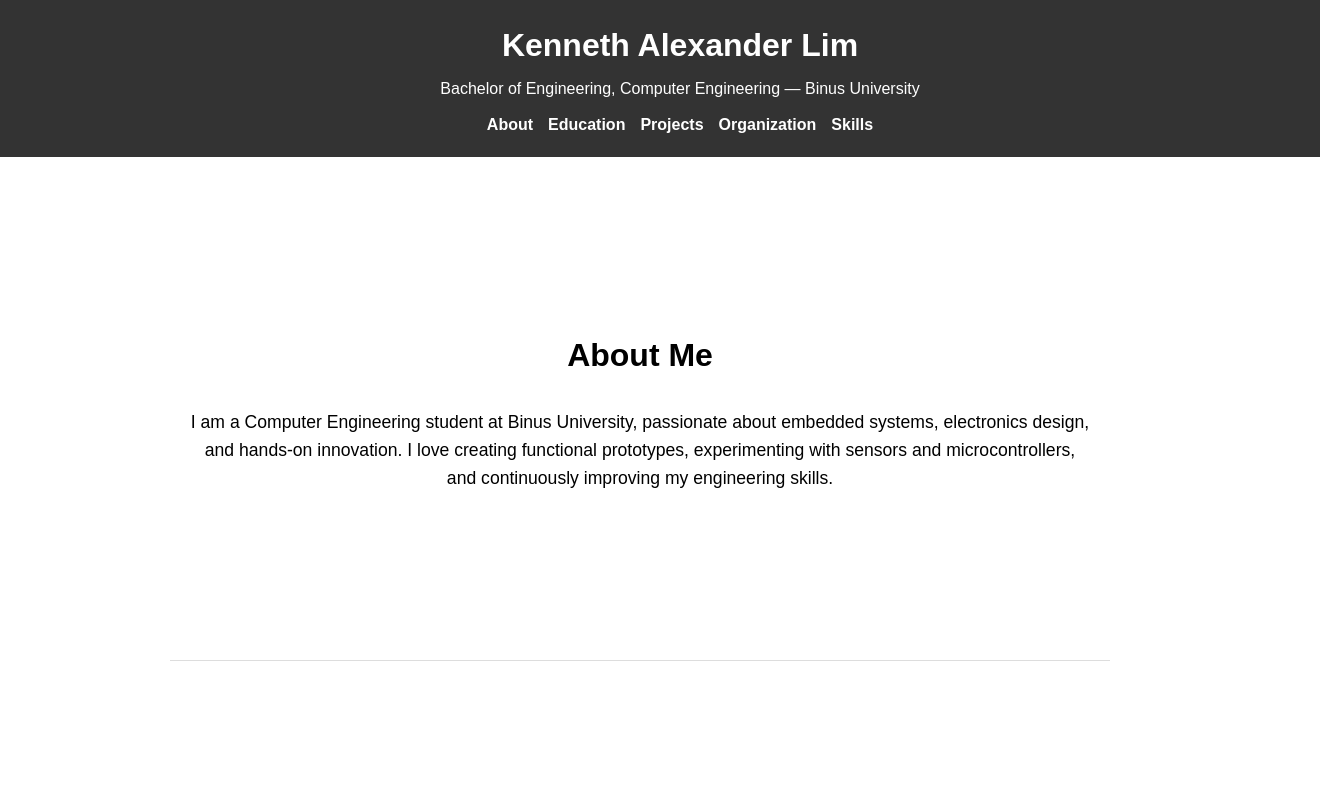
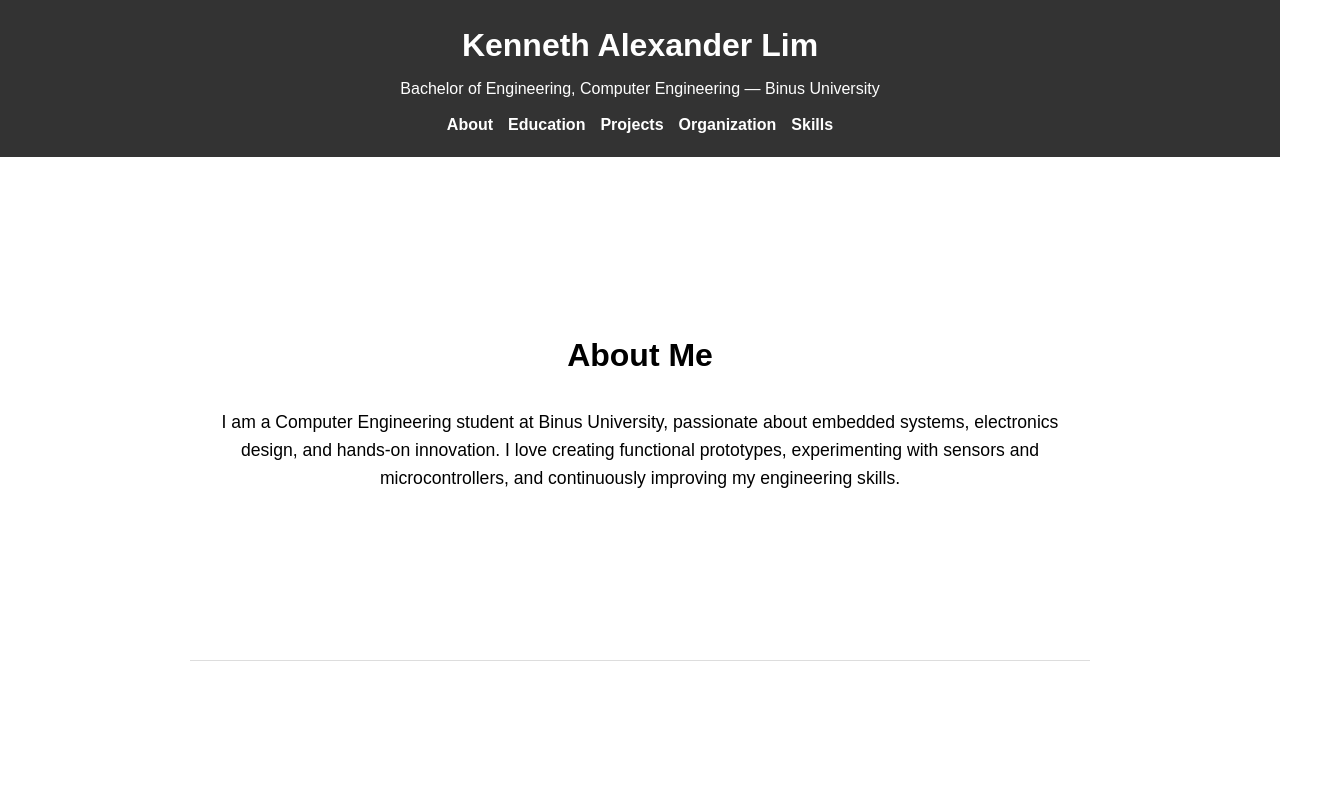
Before and after one commit to TheFearNight/CV, a website: page public/index.html in a window 1280 px wide. Shown: the top 800 px of the page, 1320 px wide, since content can reach past the window. Drawn offline with Linux system fonts and the light colour scheme.

Commit message:
Add box-sizing property to header, main, and sections
Added box-sizing property to various elements for consistent sizing.

```diff
--- a/public/index.html
+++ b/public/index.html
@@ -17,7 +17,6 @@ header {
 position: fixed;
 top: 0;
 width: 100%;
-max-width: 100%;
 background-color: #333;
 color: #fff;
 padding: 20px 40px;
@@ -26,6 +25,7 @@ display: flex;
 flex-direction: column;
 align-items: center;
 transition: all 0.3s ease;
+box-sizing: border-box;
 }
 
 header.minimized {
@@ -51,13 +51,14 @@ display: flex;
 justify-content: center;
 flex-wrap: wrap;
 gap: 15px;
+width: 100%;
+box-sizing: border-box;
 }
 
 nav a {
 color: #fff;
 text-decoration: none;
 font-weight: bold;
-position: relative;
 transition: transform 0.3s ease, opacity 0.3s ease;
 }
 
@@ -75,12 +76,12 @@ white-space: nowrap;
 }
 
 main {
-padding-top: 180px; /* enough for header */
+padding-top: 180px;
 display: flex;
 flex-direction: column;
 align-items: center;
 width: 100%;
-max-width: 100%;
+box-sizing: border-box;
 }
 
 section {
@@ -88,6 +89,8 @@ padding: 150px 20px;
 border-bottom: 1px solid #ddd;
 max-width: 900px;
 text-align: center;
+width: 100%;
+box-sizing: border-box;
 }
 
 section h2 {
@@ -113,6 +116,7 @@ padding: 20px;
 width: 350px;
 background-color: #f9f9f9;
 text-align: center;
+box-sizing: border-box;
 }
 
 .experience-item img {
@@ -131,6 +135,7 @@ display: flex;
 flex-direction: column;
 align-items: center;
 padding: 30px 20px;
+box-sizing: border-box;
 }
 
 footer .footer-line {
@@ -245,7 +250,6 @@ text-decoration: none;
     <p>Phone: +62 858 8310 0796</p>
     <p>LinkedIn: <a href="https://www.linkedin.com/in/kenneth-alexander-301905326" target="_blank">linkedin.com/in/kenneth-alexander-301905326</a></p>
   </section>
-  <p>&copy; 2025 Kenneth Alexander Lim</p>
 </footer>
 
 <script>
```
